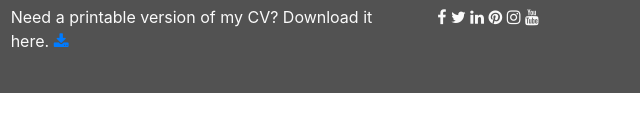
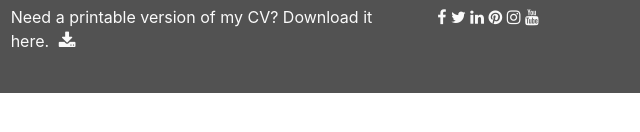
Before and after one commit to AndypSheridan/bootstrap-cv, a website: page index.html in a window 1280 px wide. Shown: the part 396-528 px from the top of the page, 431-1071 px from the left. Drawn offline with nearby package versions, Linux system fonts and the light colour scheme.

Commit message:
Add styling to cv pdf download icon

```diff
--- a/assets/css/style.css
+++ b/assets/css/style.css
@@ -143,3 +143,18 @@ footer {
     min-height: 120px;
     margin: 0;
 }
+
+.cv-pdf i {
+    font-size: 18px;
+    color: #fafafa;
+    text-align: center;
+    padding-left: 5px;
+    transition: all 0.35s ease-in-out;
+    -moz-transition: all 0.35s ease-in-out;
+    -webkit-transition: all 0.35s ease-in-out;
+    -o-transition: all 0.35s ease-in-out;
+}
+
+.cv-pdf i:hover {
+    color: #e84610;
+}
```
